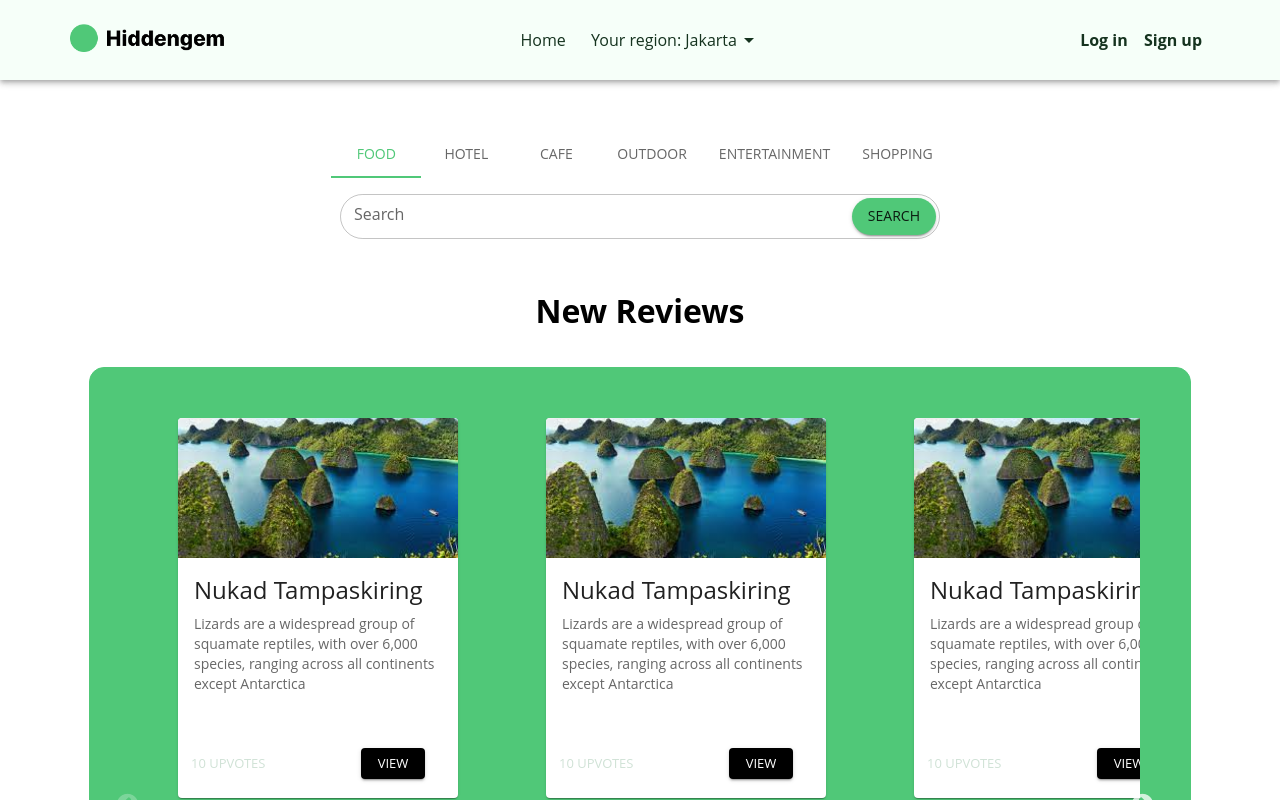
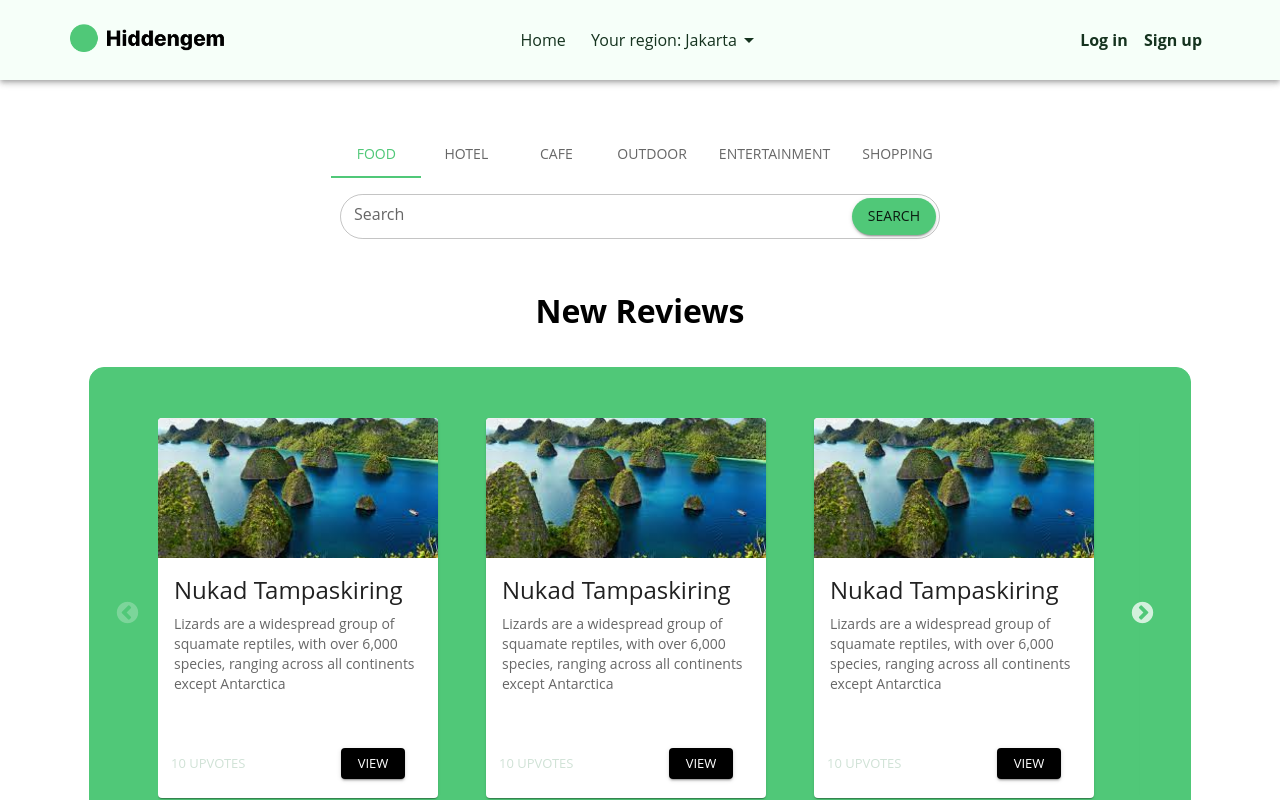
Before and after one commit to project-zusammen/hidden-gem-frontend, a React (Vite) app: page / in a window 1280 px wide. Shown: the top 800 px of the page. Built offline with nearby package versions, Linux system fonts and the light colour scheme.

Commit message:
cancel update styling

```diff
--- a/src/components/Body/index.css
+++ b/src/components/Body/index.css
@@ -30,7 +30,3 @@
   margin-right: 50px;
   padding-left: 18px;
 }
-
-.slick-slide {
-  margin: 0px 20px;
-}
```
